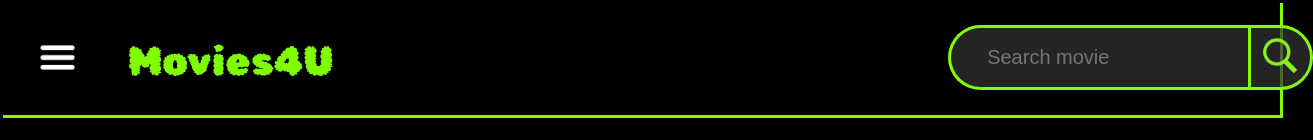
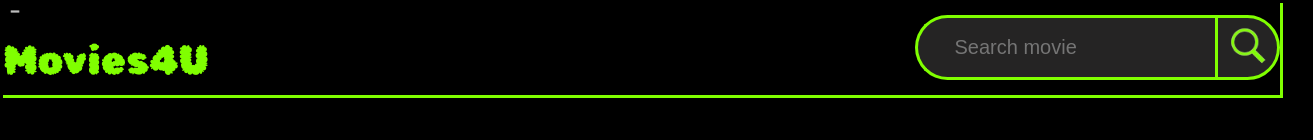
Before and after one commit to Sid-0307/MovieBrowser, a React (Create React App) app: page / in a window 1280 px wide. Shown: the top 140 px of the page, 1313 px wide, since content can reach past the window. Built offline with nearby package versions, Linux system fonts and the light colour scheme; no server answers.

Commit message:
logo and title in div

```diff
--- a/src/components/navbar.js
+++ b/src/components/navbar.js
@@ -24,9 +24,11 @@ const Navbar = () => {
   return (
     <>
       <div className="Navbar">
-        <img className="menu" src={menu} alt="Menu" onClick={toggleOverlay} />
-        <div className="title">
-          <a href="/">Movies4U</a>
+        <div className="main-navbar">
+          <img className="menu" src={menu} alt="Menu" onClick={toggleOverlay} />
+          <div className="title">
+            <a href="/">Movies4U</a>
+          </div>
         </div>
         <div className="search">
           <input
```
